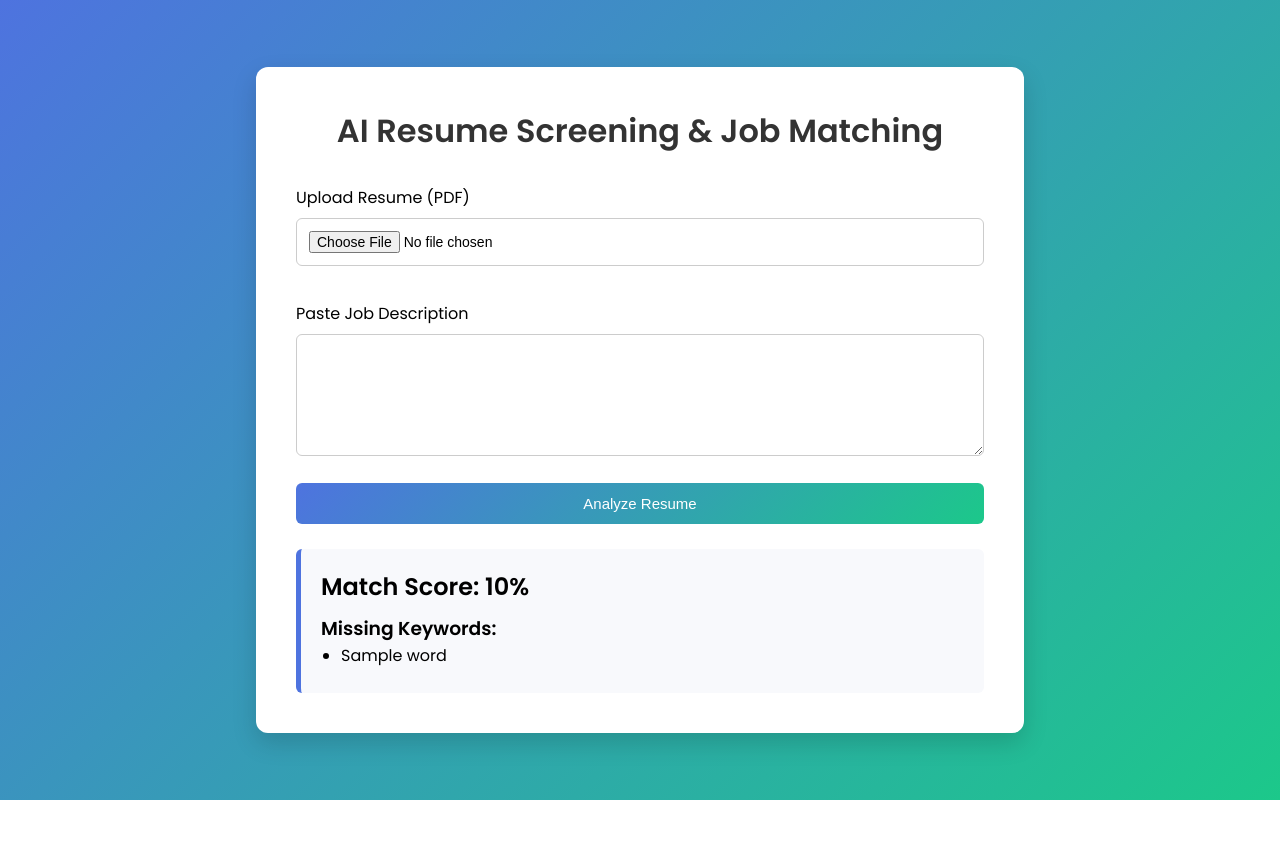
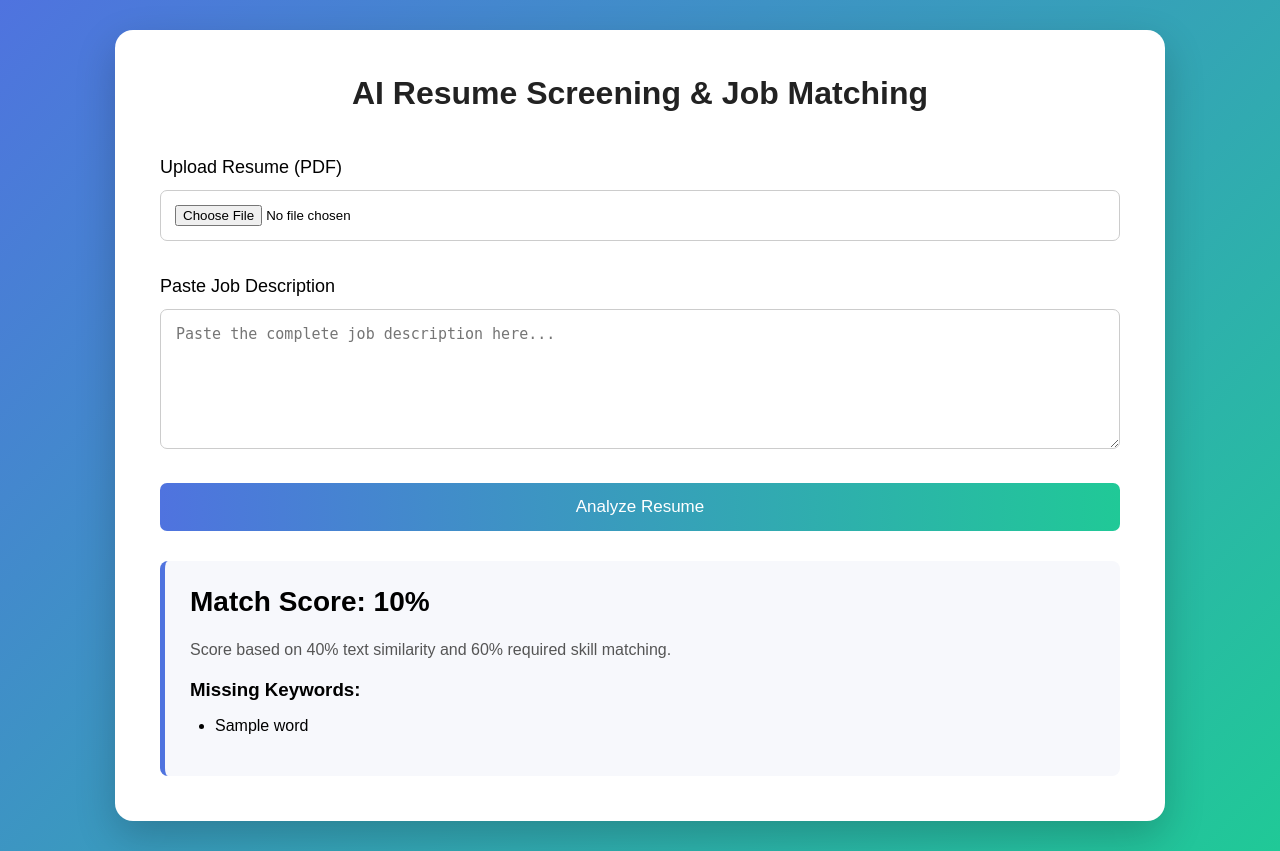
Before and after one commit to Arnav-Bansal2710/AI_Resume_Matcher, a Flask app: template templates/index.html in a window 1280 px wide. Before the commit the page ends 800 px from the top, so only its background shows below. Run offline with Flask 3, Linux system fonts and the light colour scheme; the template is opened without the code that fills it: most values are stand-ins (such as "Sample title", 1, 10 or a date in 2020).

Commit message:
Improve resume matching and skill scoring

```diff
--- a/app.py
+++ b/app.py
@@ -1,30 +1,52 @@
 from flask import Flask, render_template, request
-import os
-from model.preprocess import extract_text_from_pdf, clean_text
-from model.similarity import calculate_similarity, get_missing_keywords
+
+from model.preprocess import (
+    extract_text_from_pdf,
+    clean_text
+)
+
+from model.similarity import (
+    calculate_final_score,
+    get_missing_keywords
+)
+
 
 app = Flask(__name__)
 
 
-
 @app.route("/", methods=["GET", "POST"])
 def index():
+
     score = None
     missing_keywords = []
 
     if request.method == "POST":
-        file = request.files["resume"]
-        job_desc = request.form["job_desc"]
 
-        if file:
+        file = request.files.get("resume")
+        job_desc = request.form.get("job_desc", "")
+
+        if file and job_desc:
+
             resume_text = extract_text_from_pdf(file)
+
             resume_text = clean_text(resume_text)
             job_desc = clean_text(job_desc)
 
-            score = calculate_similarity(resume_text, job_desc)
-            missing_keywords = get_missing_keywords(resume_text, job_desc)
+            score = calculate_final_score(
+                resume_text,
+                job_desc
+            )
 
-    return render_template("index.html", score=score, missing_keywords=missing_keywords)
+            missing_keywords = get_missing_keywords(
+                resume_text,
+                job_desc
+            )
+
+    return render_template(
+        "index.html",
+        score=score,
+        missing_keywords=missing_keywords
+    )
 
 
 if __name__ == "__main__":
--- a/model/similarity.py
+++ b/model/similarity.py
@@ -1,30 +1,123 @@
+import re
+
 from sklearn.feature_extraction.text import TfidfVectorizer
 from sklearn.metrics.pairwise import cosine_similarity
 
+
+# Skills that the matcher knows how to detect
 skills_vocab = [
-    "python","java","machine learning","flask",
-    "sql","nlp","scikit learn",
-    "bert","transformers","cosine similarity",
-    "data structures","backend"
+    # Programming Languages
+    "python",
+    "java",
+    "javascript",
+    "typescript",
+    "c++",
+    "c",
+
+    # Frontend
+    "html",
+    "css",
+    "react",
+    "react.js",
+    "angular",
+    "vue",
+    "tailwind",
+    "tailwind css",
+    "bootstrap",
+
+    # Backend
+    "node.js",
+    "node",
+    "express",
+    "express.js",
+    "flask",
+    "django",
+    "spring",
+    "rest api",
+    "rest apis",
+
+    # Databases
+    "mysql",
+    "postgresql",
+    "mongodb",
+    "sql",
+    "redis",
+
+    # AI / Machine Learning
+    "machine learning",
+    "deep learning",
+    "artificial intelligence",
+    "nlp",
+    "scikit-learn",
+    "scikit learn",
+    "tensorflow",
+    "pytorch",
+    "pandas",
+    "numpy",
+    "transformers",
+    "bert",
+
+    # DSA
+    "data structures",
+    "algorithms",
+    "dynamic programming",
+    "graphs",
+    "trees",
+    "recursion",
+
+    # Tools / DevOps
+    "git",
+    "github",
+    "docker",
+    "aws",
+    "azure",
+    "vercel",
+    "postman",
+
+    # Backend / Security concepts
+    "jwt",
+    "api",
+    "rest",
+    "authentication",
+    "authorization"
 ]
 
+
 def extract_skills(text):
-    found = []
+    """
+    Extract known skills from text.
+    """
+
+    found = set()
+
     text = text.lower()
+
     for skill in skills_vocab:
-        if skill in text:
-            found.append(skill)
+
+        pattern = r'\b' + re.escape(skill.lower()) + r'\b'
+
+        if re.search(pattern, text):
+            found.add(skill)
+
     return found
 
 
 def calculate_similarity(resume_text, job_desc):
+    """
+    Calculate TF-IDF cosine similarity between
+    resume and job description.
+    """
+
     tfidf = TfidfVectorizer(
-        ngram_range=(1,2),
-        max_df=0.85,
+        ngram_range=(1, 2),
         sublinear_tf=True
     )
 
-    documents = [resume_text, job_desc]
+    documents = [
+        resume_text,
+        job_desc
+    ]
+
     tfidf_matrix = tfidf.fit_transform(documents)
 
     score = cosine_similarity(
@@ -35,8 +128,65 @@ def calculate_similarity(resume_text, job_desc):
     return round(score[0][0] * 100, 2)
 
 
+def calculate_skill_score(resume_text, job_desc):
+    """
+    Calculate the percentage of required job skills
+    that are present in the resume.
+    """
+
+    resume_skills = extract_skills(resume_text)
+    jd_skills = extract_skills(job_desc)
+
+    # If no recognized skills exist in the JD,
+    # we cannot calculate a skill score.
+    if not jd_skills:
+        return 0
+
+    matched_skills = resume_skills.intersection(jd_skills)
+
+    score = (
+        len(matched_skills) /
+        len(jd_skills)
+    ) * 100
+
+    return round(score, 2)
+
+
+def calculate_final_score(resume_text, job_desc):
+    """
+    Combine text similarity and skill matching.
+
+    40% -> TF-IDF text similarity
+    60% -> Required skill matching
+    """
+
+    text_score = calculate_similarity(
+        resume_text,
+        job_desc
+    )
+
+    skill_score = calculate_skill_score(
+        resume_text,
+        job_desc
+    )
+
+    final_score = (
+        0.4 * text_score +
+        0.6 * skill_score
+    )
+
+    return round(final_score, 2)
+
+
 def get_missing_keywords(resume_text, job_desc):
-    resume_skills = set(extract_skills(resume_text))
-    jd_skills = set(extract_skills(job_desc))
+    """
+    Find skills required by the job description
+    that are missing from the resume.
+    """
+
+    resume_skills = extract_skills(resume_text)
+    jd_skills = extract_skills(job_desc)
+
     missing = jd_skills - resume_skills
-    return list(missing)
+
+    return sorted(list(missing))
--- a/static/style.css
+++ b/static/style.css
@@ -1,6 +1,6 @@
 @import url('https://fonts.googleapis.com/css2?family=Poppins:wght@300;400;600&display=swap');
 
-* {
+/* * {
     margin: 0;
     padding: 0;
     box-sizing: border-box;
@@ -91,4 +91,156 @@ ul {
 
 li {
     margin-bottom: 5px;
-}
+} */
+
+* {
+            box-sizing: border-box;
+        }
+
+        body {
+            margin: 0;
+            font-family: Arial, sans-serif;
+
+            background: linear-gradient(
+                135deg,
+                #4f73df,
+                #20c997
+            );
+
+            min-height: 100vh;
+
+            display: flex;
+            justify-content: center;
+            align-items: center;
+
+            padding: 30px;
+        }
+
+        .container {
+            width: 100%;
+            max-width: 1050px;
+
+            background: white;
+
+            padding: 45px;
+
+            border-radius: 18px;
+
+            box-shadow:
+                0 15px 40px rgba(0, 0, 0, 0.2);
+        }
+
+        h1 {
+            text-align: center;
+
+            margin-top: 0;
+            margin-bottom: 45px;
+
+            color: #222;
+        }
+
+        label {
+            display: block;
+
+            font-size: 18px;
+
+            margin-bottom: 12px;
+        }
+
+        input[type="file"] {
+            width: 100%;
+
+            padding: 14px;
+
+            border: 1px solid #ccc;
+
+            border-radius: 7px;
+
+            margin-bottom: 35px;
+        }
+
+        textarea {
+            width: 100%;
+
+            min-height: 140px;
+
+            resize: vertical;
+
+            padding: 15px;
+
+            border: 1px solid #ccc;
+
+            border-radius: 7px;
+
+            font-size: 15px;
+
+            margin-bottom: 30px;
+        }
+
+        button {
+            width: 100%;
+
+            padding: 14px;
+
+            border: none;
+
+            border-radius: 7px;
+
+            background: linear-gradient(
+                90deg,
+                #4f73df,
+                #20c997
+            );
+
+            color: white;
+
+            font-size: 17px;
+
+            cursor: pointer;
+        }
+
+        button:hover {
+            opacity: 0.9;
+        }
+
+        .result {
+            margin-top: 30px;
+
+            padding: 25px;
+
+            background: #f7f8fc;
+
+            border-left: 5px solid #4f73df;
+
+            border-radius: 8px;
+        }
+
+        .result h2 {
+            margin-top: 0;
+
+            font-size: 28px;
+        }
+
+        .result h3 {
+            margin-bottom: 10px;
+        }
+
+        .score-description {
+            color: #555;
+
+            margin-bottom: 20px;
+        }
+
+        ul {
+            padding-left: 25px;
+        }
+
+        li {
+            margin-bottom: 8px;
+        }
+
+        .no-missing {
+            color: #16834b;
+
+            font-weight: bold;
+        }
--- a/templates/index.html
+++ b/templates/index.html
@@ -7,31 +7,95 @@
 <body>
 
 <div class="container">
-    <h1>AI Resume Screening & Job Matching</h1>
 
-    <form method="POST" enctype="multipart/form-data">
-        <label>Upload Resume (PDF)</label>
-        <input type="file" name="resume" required>
+    <h1>
+        AI Resume Screening & Job Matching
+    </h1>
 
-        <label>Paste Job Description</label>
-        <textarea name="job_desc" rows="6" required></textarea>
 
-        <button type="submit">Analyze Resume</button>
+    <form
+        method="POST"
+        enctype="multipart/form-data"
+    >
+
+        <label>
+            Upload Resume (PDF)
+        </label>
+
+        <input
+            type="file"
+            name="resume"
+            accept=".pdf"
+            required
+        >
+
+
+        <label>
+            Paste Job Description
+        </label>
+
+        <textarea
+            name="job_desc"
+            rows="6"
+            placeholder="Paste the complete job description here..."
+            required
+        ></textarea>
+
+
+        <button type="submit">
+            Analyze Resume
+        </button>
+
     </form>
 
+
     {% if score is not none %}
+
     <div class="result">
-        <h2>Match Score: {{ score }}%</h2>
 
-        <h3>Missing Keywords:</h3>
+        <h2>
+            Match Score: {{ score }}%
+        </h2>
+
+        <p class="score-description">
+            Score based on 40% text similarity and
+            60% required skill matching.
+        </p>
+
+
+        <h3>
+            Missing Keywords:
+        </h3>
+
+
+        {% if missing_keywords %}
+
         <ul>
+
             {% for word in missing_keywords %}
-            <li>{{ word }}</li>
+
+            <li>
+                {{ word }}
+            </li>
+
             {% endfor %}
+
         </ul>
+
+        {% else %}
+
+        <p class="no-missing">
+            No recognized required skills are missing!
+        </p>
+
+        {% endif %}
+
     </div>
+
     {% endif %}
+
 </div>
 
 </body>
+
 </html>
```
